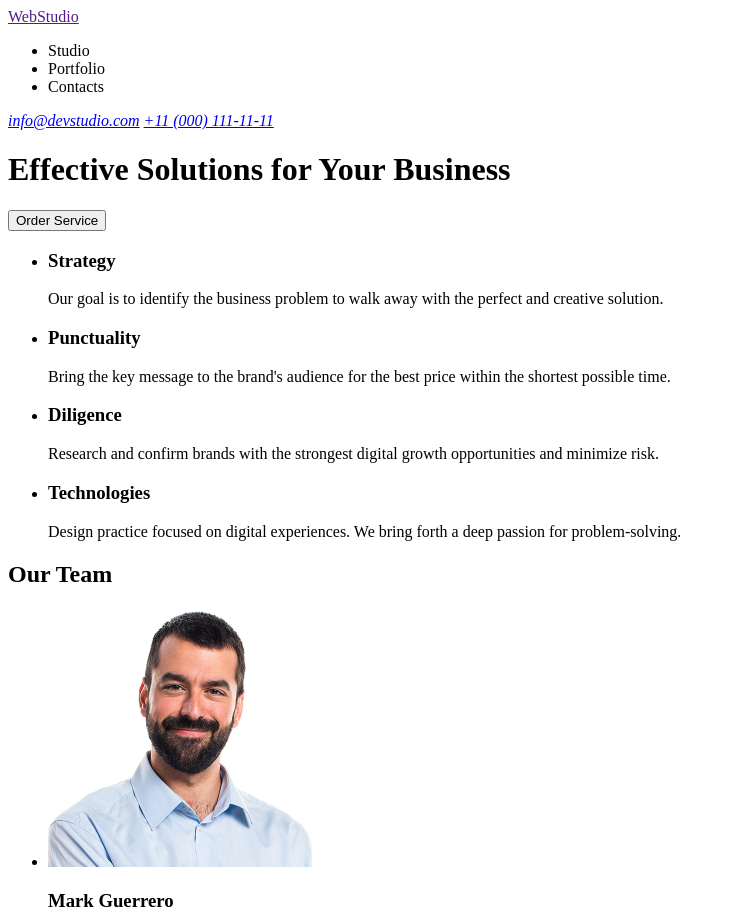
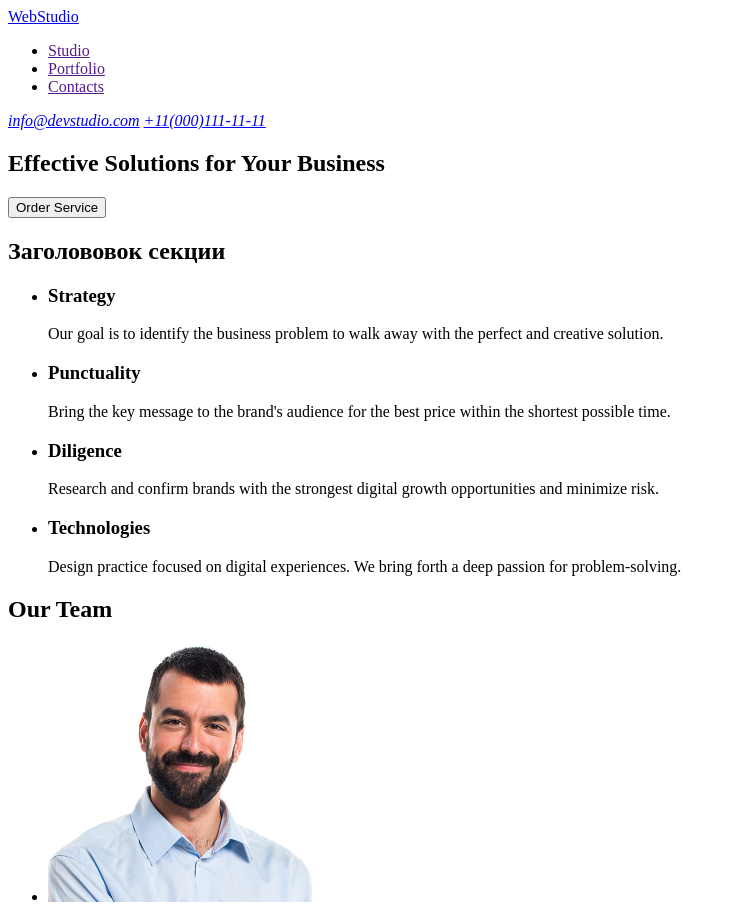
Before and after one commit to Yevhenii-Pavlushchenko/goit-markup-hw-01, a plain HTML site: page index.html in a window 1280 px wide. Shown: the top 915 px of the page, without its empty margins (0-736 px from the left). Drawn offline with Linux system fonts and the light colour scheme.

Commit message:
#3
переробив усі  зауваження  після аВто перевірки.  БУло 66 із 94

```diff
--- a/index.html
+++ b/index.html
@@ -7,23 +7,32 @@
   </head>
   <body>
     <header>
-      <a href="">WebStudio</a>
       <nav>
+        <a href="./index.html">WebStudio</a>
         <ul>
-          <li>Studio</li>
-          <li>Portfolio</li>
-          <li>Contacts</li>
+          <li>
+            <a href="">Studio</a>
+          </li>
+          <li>
+            <a href="">Portfolio</a>
+          </li>
+          <li>
+            <a href="">Contacts</a>
+          </li>
         </ul>
       </nav>
       <address>
         <a href="mailto:info@devstudio.com">info@devstudio.com</a>
-        <a href="tel:+110001111111">+11 (000) 111-11-11</a>
+        <a href="tel:+110001111111">+11(000)111-11-11</a>
       </address>
     </header>
     <main>
-      <h1>Effective Solutions for Your Business</h1>
-      <button type="button">Order Service</button>
       <section>
+        <h1>Effective Solutions for Your Business</h1>
+        <button type="button">Order Service</button>
+      </section>
+      <section>
+        <h2>Заголововок секции</h2>
         <ul>
           <li>
             <h3>Strategy</h3>
@@ -102,7 +111,7 @@
       </section>
     </main>
     <footer>
-      <a href="">WebStudio</a>
+      <a href="./index.html">WebStudio</a>
       <p>
         Increase the flow of customers and sales for your business with digital
         marketing & growth solutions.
```
